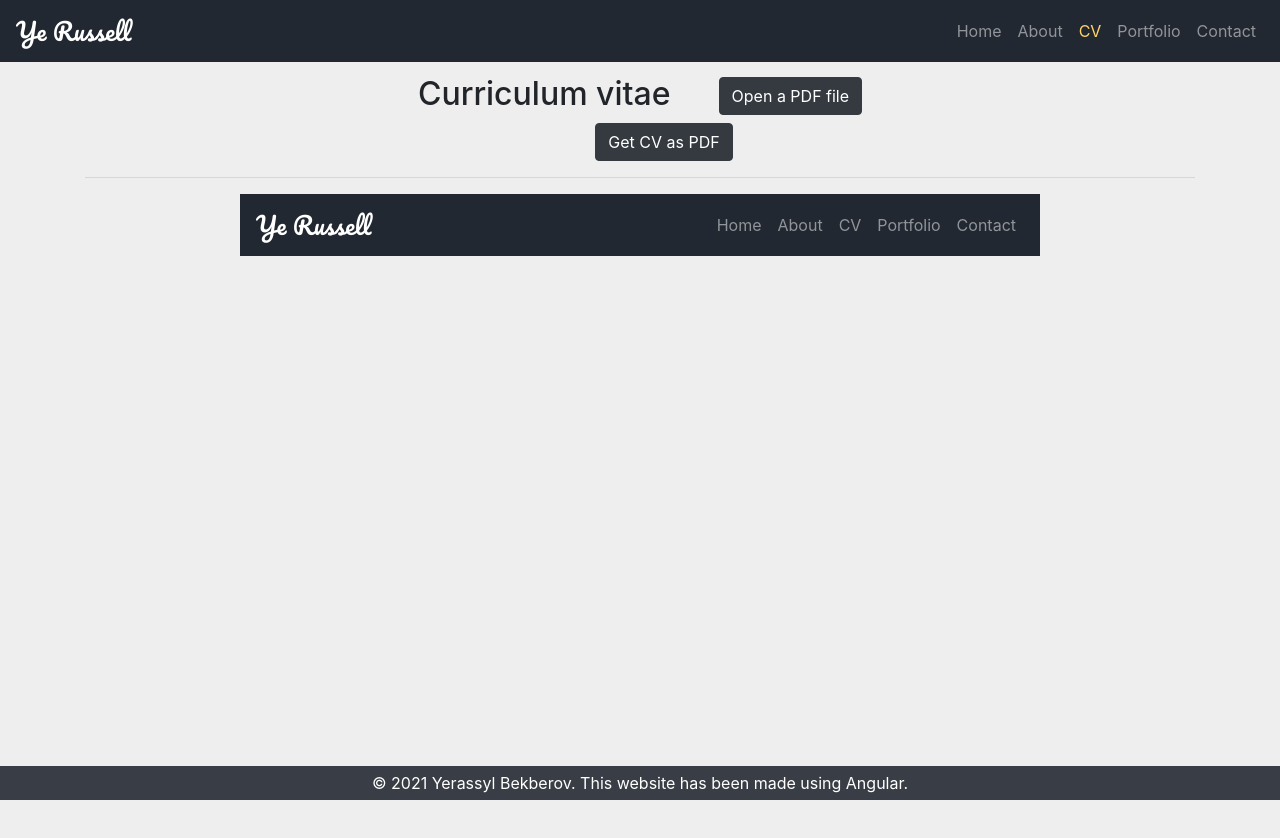
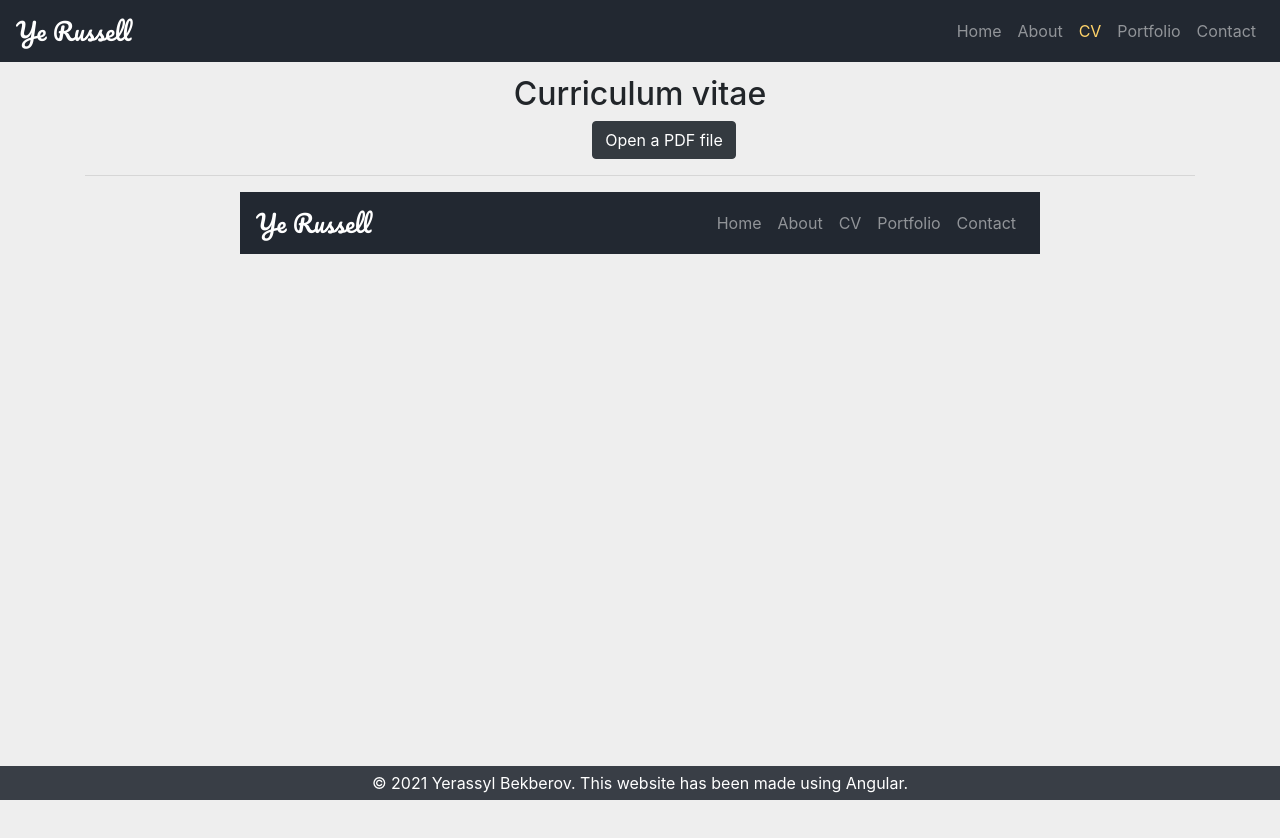
Before and after one commit to ye-russell/resume, an Angular app: page /cv in a window 1280 px wide. Shown: the top 838 px of the page. Built offline with nearby package versions, Linux system fonts and the light colour scheme.

Commit message:
fix: update the button

```diff
--- a/src/app/cv/cv.component.html
+++ b/src/app/cv/cv.component.html
@@ -1,7 +1,8 @@
 <div class="cv-container container text-center">
-  <h2>Curriculum vitae<a class="btn btn-dark ml-5" href="../../assets/cv.pdf" target="_blank">Open a PDF file</a></h2>
-  <a class="btn btn-dark ml-5" (click)="onClick()">Get CV as PDF</a>
-  <hr>
-  <iframe class="pdf-frame" src="../../assets/cv.pdf#toolbar=0">
-  </iframe>
+  <h2>Curriculum vitae</h2>
+  <a class="btn btn-dark ml-5" href="../../assets/cv.pdf" target="_blank"
+    >Open a PDF file</a
+  >
+  <hr />
+  <iframe class="pdf-frame" src="../../assets/cv.pdf#toolbar=0"> </iframe>
 </div>
```
